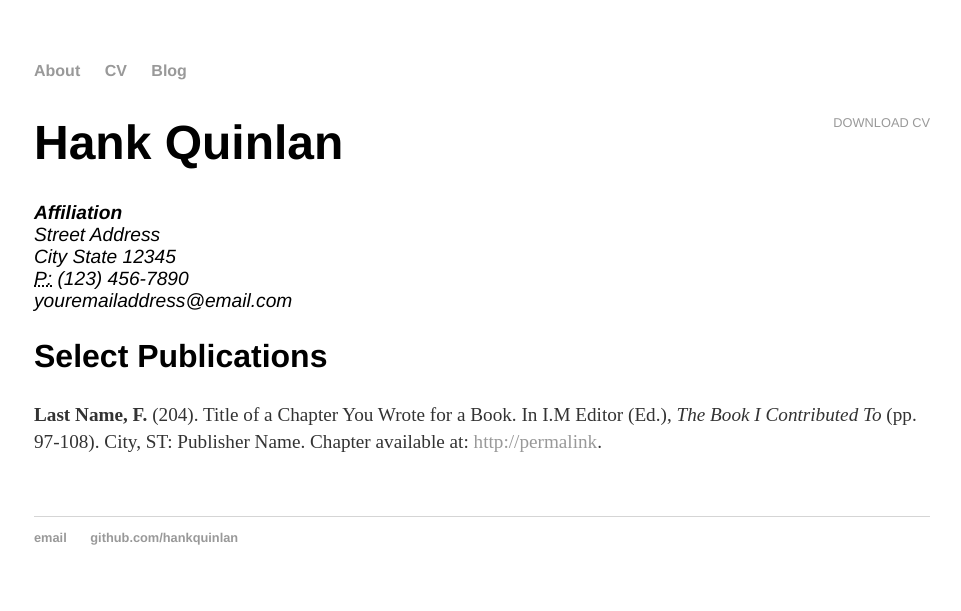
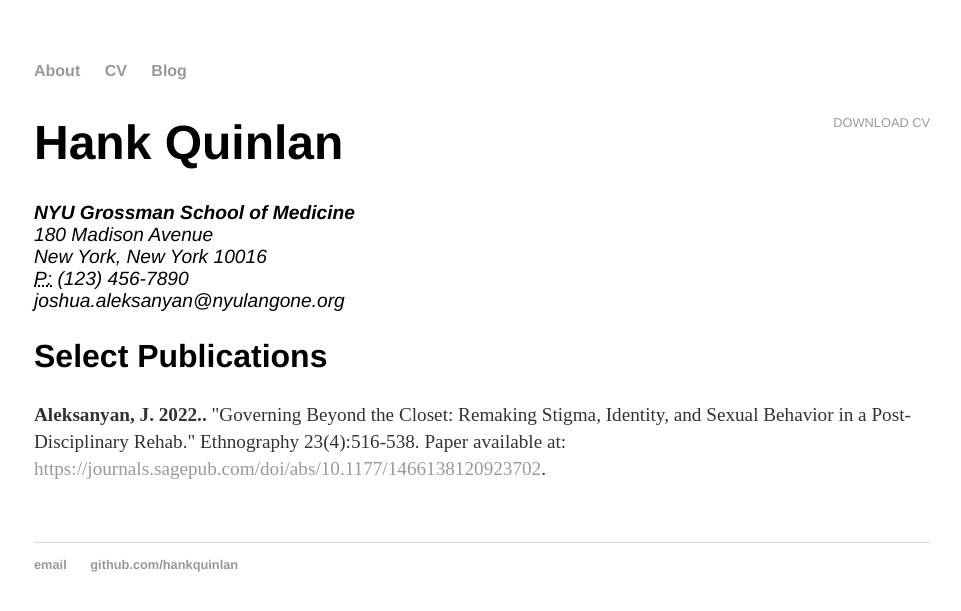
Before and after one commit to aja2182/aja2182.github.io, a Jekyll site: the page built from cv/index.html, in a window 1280 px wide. Shown: the top 611 px of the page, without its empty margins (158-1119 px from the left). Built offline with Jekyll 4.4.1, drawn with Linux system fonts in a browser that asks for light colours.

Commit message:
Update index.html

```diff
--- a/cv/index.html
+++ b/cv/index.html
@@ -7,16 +7,16 @@ title: CV of Your Name
 		<a href="#" class="download" title="Download CV as PDF">Download CV</a>
 					<h1>Hank Quinlan</h1>
 					<address>
-					<strong>Affiliation</strong><br>
-					Street Address<br>
-					City State 12345<br>
+					<strong>NYU Grossman School of Medicine</strong><br>
+					180 Madison Avenue<br>
+					New York, New York 10016<br>
 					<abbr title="phone">P:</abbr> (123) 456-7890<br>
-					<span class="obfuscate">youremailaddress@email.com</span>
+					<span class="obfuscate">joshua.aleksanyan@nyulangone.org</span>
 					</address>
 
 					<h2>Select Publications</h2>
 
-					<p><strong>Last Name, F.</strong> (204). Title of a Chapter You Wrote for a Book. In I.M Editor (Ed.), <em>The Book I Contributed To</em> (pp. 97-108). City, ST: Publisher Name. Chapter available at: <a href="#">http://permalink</a>.
+					<p><strong>Aleksanyan, J. 2022..</strong> "Governing Beyond the Closet: Remaking Stigma, Identity, and Sexual Behavior in a Post-Disciplinary Rehab." Ethnography 23(4):516-538. Paper available at: <a href="#">https://journals.sagepub.com/doi/abs/10.1177/1466138120923702</a>.
 
 
 	</div>
```
